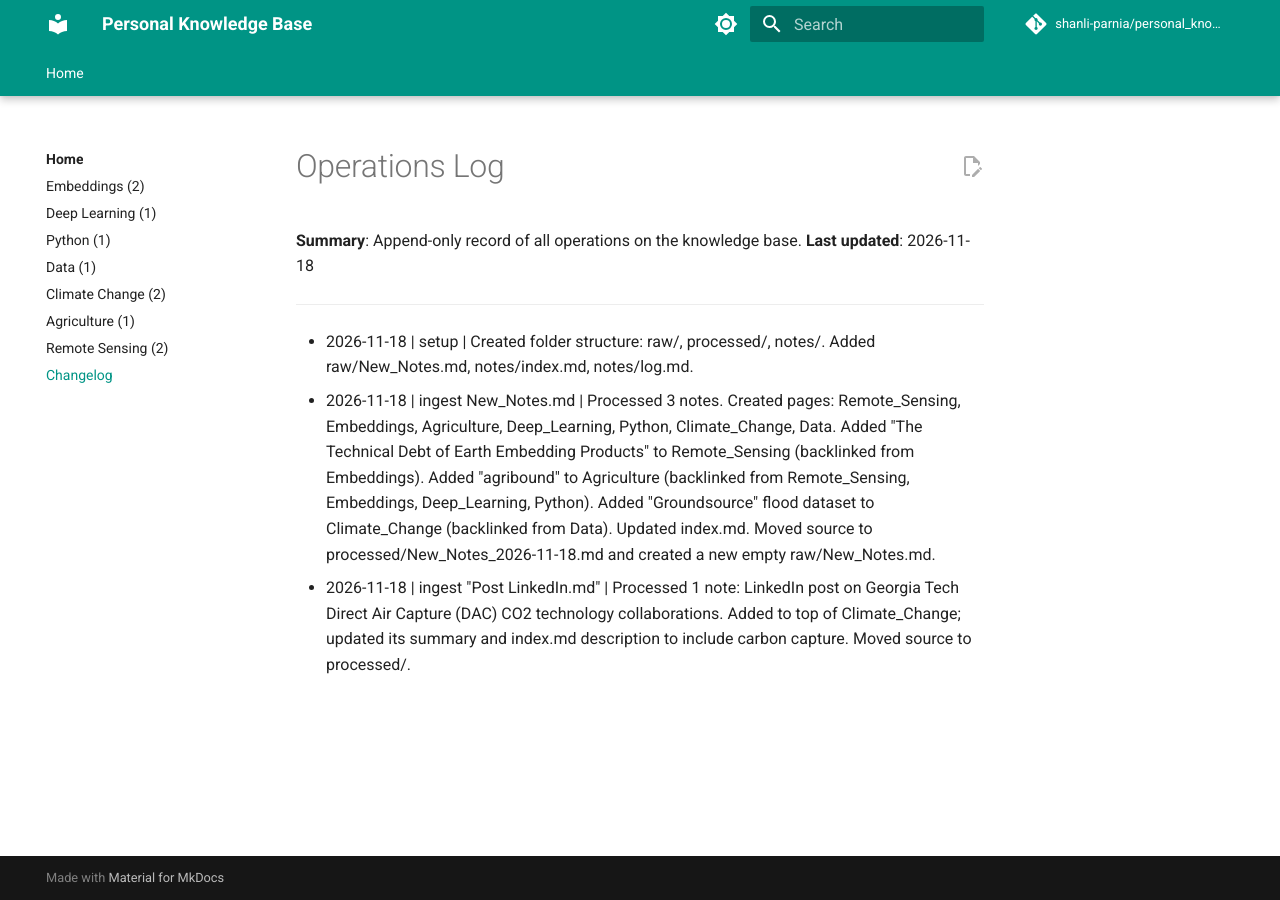
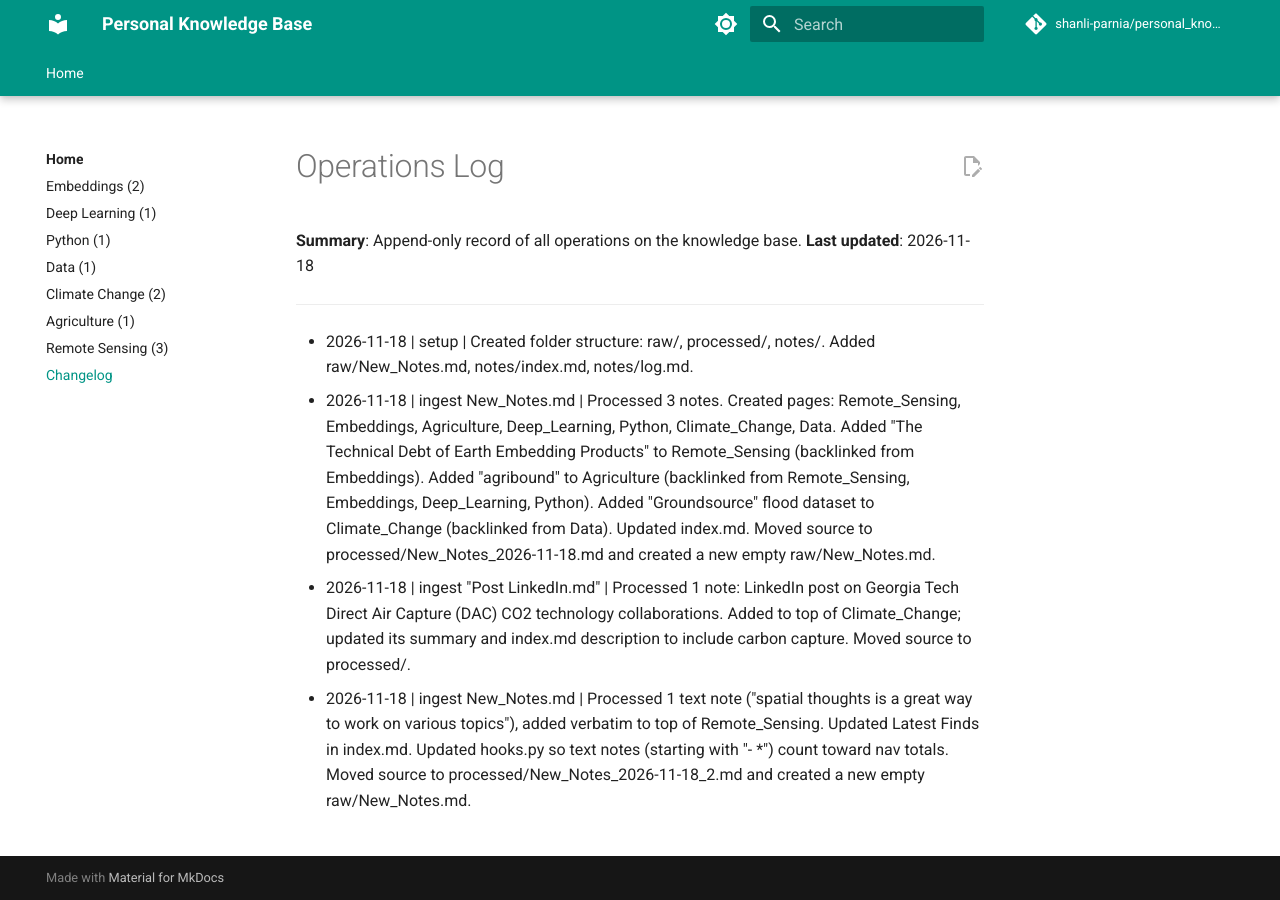
Before and after one commit to shanli-parnia/personal_knowledge_base-repo, an MkDocs documentation site: the page built from notes/log.md, in a window 1280 px wide. Built offline with MkDocs 1.6.1 and Material for MkDocs 9.7.7, drawn with Linux system fonts in a browser that asks for light colours; comment, search, counter and statistics services are not loaded.

Commit message:
Ingest note: Spatial Thoughts
Co-Authored-By: Claude Opus 5.5 <noreply@anthropic.com>

```diff
--- a/hooks.py
+++ b/hooks.py
@@ -9,7 +9,7 @@ def on_config(config):
         path = docs_dir / filepath
         if path.exists():
             content = path.read_text()
-            return len(re.findall(r'^- \[', content, re.MULTILINE))
+            return len(re.findall(r'^- (\[|\*)', content, re.MULTILINE))
         return 0
 
     def update_nav(nav_items):
--- a/notes/log.md
+++ b/notes/log.md
@@ -8,3 +8,4 @@
 - 2026-11-18 | setup | Created folder structure: raw/, processed/, notes/. Added raw/New_Notes.md, notes/index.md, notes/log.md.
 - 2026-11-18 | ingest New_Notes.md | Processed 3 notes. Created pages: Remote_Sensing, Embeddings, Agriculture, Deep_Learning, Python, Climate_Change, Data. Added "The Technical Debt of Earth Embedding Products" to Remote_Sensing (backlinked from Embeddings). Added "agribound" to Agriculture (backlinked from Remote_Sensing, Embeddings, Deep_Learning, Python). Added "Groundsource" flood dataset to Climate_Change (backlinked from Data). Updated index.md. Moved source to processed/New_Notes_2026-11-18.md and created a new empty raw/New_Notes.md.
 - 2026-11-18 | ingest "Post  LinkedIn.md" | Processed 1 note: LinkedIn post on Georgia Tech Direct Air Capture (DAC) CO2 technology collaborations. Added to top of Climate_Change; updated its summary and index.md description to include carbon capture. Moved source to processed/.
+- 2026-11-18 | ingest New_Notes.md | Processed 1 text note ("spatial thoughts is a great way to work on various topics"), added verbatim to top of Remote_Sensing. Updated Latest Finds in index.md. Updated hooks.py so text notes (starting with "- *") count toward nav totals. Moved source to processed/New_Notes_2026-11-18_2.md and created a new empty raw/New_Notes.md.
```
Also changed, not shown: notes/Remote_Sensing.md (+1 -0 lines), notes/index.md (+1 -1 lines).
